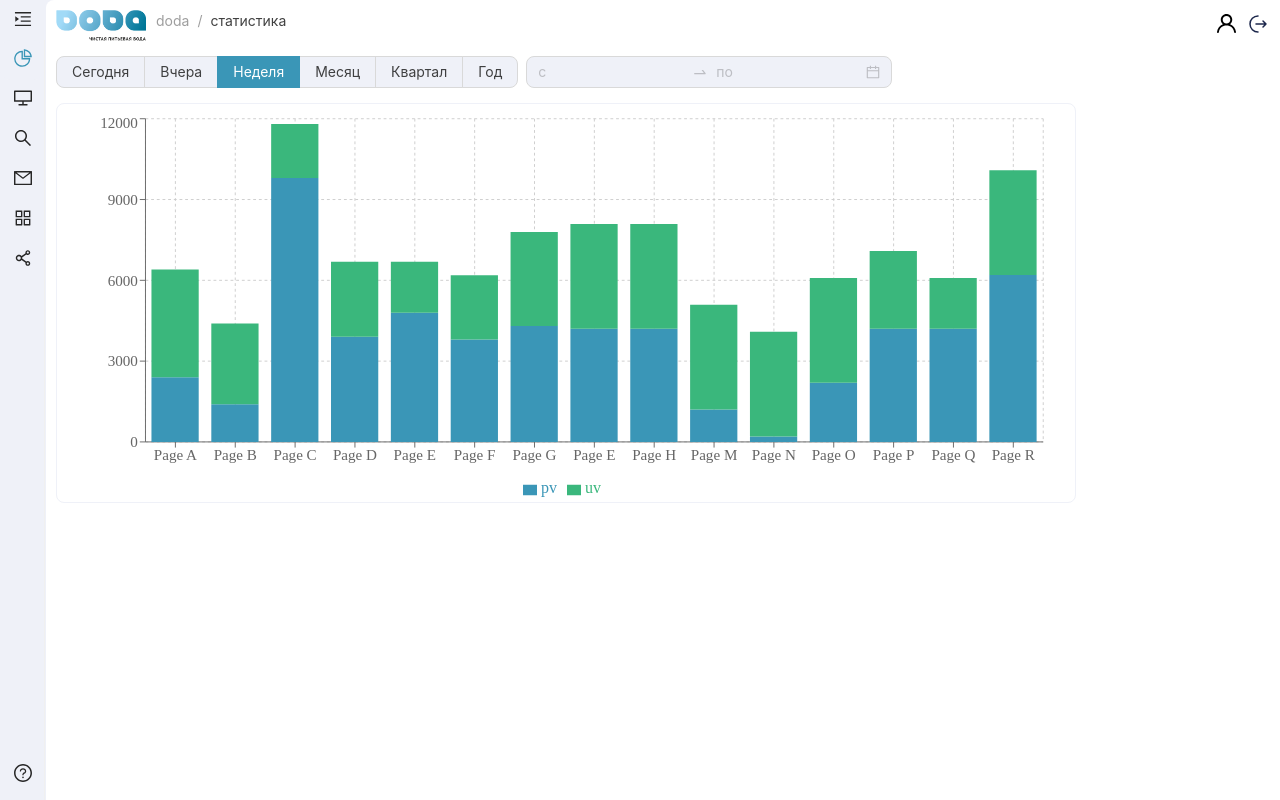
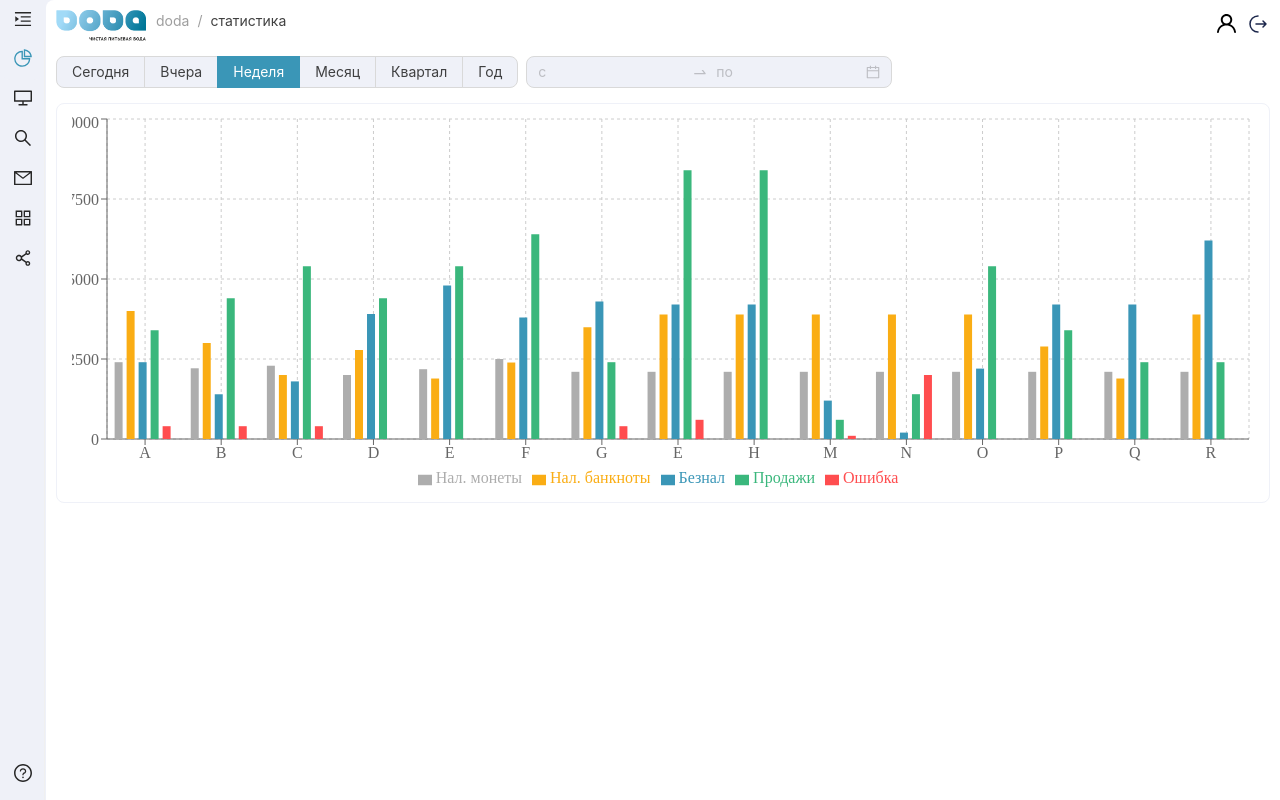
Before and after one commit to kakoi-to-pirat/doda, a React (Vite) app: page /doda/about in a window 1280 px wide. Both pictures are taken after a click on the item "Статистика". Built offline with nearby package versions, Linux system fonts and the light colour scheme; a small style sheet from the web is missing.

Commit message:
update chart demo data

```diff
--- a/src/index.css
+++ b/src/index.css
@@ -3,6 +3,7 @@
   --color-white: #fff;
   --color-black: #272727;
   --color-grey: #eff1f8;
+  --color-grey-dark: #adadad;
   --color-blue: #3a96b7;
   --color-blue-lite: #2bb1e6;
   --color-green: #3ab77c;
--- a/src/pages/statistics/ui/Page.module.css
+++ b/src/pages/statistics/ui/Page.module.css
@@ -5,7 +5,7 @@
 
 .statistics__chart {
   margin-top: 15px;
-  padding: 10px 0;
+  padding: 10px 15px;
 
   border: 1px solid var(--color-grey);
   border-radius: var(--base-border-radius);
--- a/src/pages/statistics/ui/Page.tsx
+++ b/src/pages/statistics/ui/Page.tsx
@@ -28,7 +28,9 @@ export const StatisticsPage = () => {
         <RangePicker onChange={onChange} placeholder={['c', 'по']} />
       </Space>
 
-      <Chart className={s.statistics__chart} />
+      <div style={{ height: '400px' }} className={s.statistics__chart}>
+        <Chart height={400} />
+      </div>
     </div>
   );
 };
--- a/src/shared/lib/config/layout.ts
+++ b/src/shared/lib/config/layout.ts
@@ -6,6 +6,7 @@ export const LAYOUT = {
     ['--color-white']: '#fff',
     ['--color-black']: '#272727',
     ['--color-grey']: '#eff1f8',
+    ['--color-grey-dark']: '#adadad',
     ['--color-blue']: '#3a96b7',
     ['--color-blue-lite']: '#2bb1e6',
     ['--color-green']: '#3ab77c',
--- a/src/widgets/chart/ui/Chart.tsx
+++ b/src/widgets/chart/ui/Chart.tsx
@@ -6,6 +6,7 @@ import {
   CartesianGrid,
   Tooltip,
   Legend,
+  ResponsiveContainer,
 } from 'recharts';
 
 import { LAYOUT } from '@/shared/lib';
@@ -14,107 +15,151 @@ import { IChart } from './Chart.h';
 
 const data = [
   {
-    name: 'Page A',
-    uv: 4000,
-    pv: 2400,
-    amt: 2400,
+    name: 'A',
+    'Нал. банкноты': 4000,
+    Безнал: 2400,
+    'Нал. монеты': 2400,
+    Продажи: 3400,
+    Ошибка: 400,
   },
   {
-    name: 'Page B',
-    uv: 3000,
-    pv: 1398,
-    amt: 2210,
+    name: 'B',
+    'Нал. банкноты': 3000,
+    Безнал: 1398,
+    'Нал. монеты': 2210,
+    Продажи: 4400,
+    Ошибка: 400,
   },
   {
-    name: 'Page C',
-    uv: 2000,
-    pv: 9800,
-    amt: 2290,
+    name: 'C',
+    'Нал. банкноты': 2000,
+    Безнал: 1800,
+    'Нал. монеты': 2290,
+    Продажи: 5400,
+    Ошибка: 400,
   },
   {
-    name: 'Page D',
-    uv: 2780,
-    pv: 3908,
-    amt: 2000,
+    name: 'D',
+    'Нал. банкноты': 2780,
+    Безнал: 3908,
+    'Нал. монеты': 2000,
+    Продажи: 4400,
   },
   {
-    name: 'Page E',
-    uv: 1890,
-    pv: 4800,
-    amt: 2181,
+    name: 'E',
+    'Нал. банкноты': 1890,
+    Безнал: 4800,
+    'Нал. монеты': 2181,
+    Продажи: 5400,
   },
   {
-    name: 'Page F',
-    uv: 2390,
-    pv: 3800,
-    amt: 2500,
+    name: 'F',
+    'Нал. банкноты': 2390,
+    Безнал: 3800,
+    'Нал. монеты': 2500,
+    Продажи: 6400,
   },
   {
-    name: 'Page G',
-    uv: 3490,
-    pv: 4300,
-    amt: 2100,
+    name: 'G',
+    'Нал. банкноты': 3490,
+    Безнал: 4300,
+    'Нал. монеты': 2100,
+    Продажи: 2400,
+    Ошибка: 400,
   },
   {
-    name: 'Page E',
-    uv: 3890,
-    pv: 4200,
-    amt: 2100,
+    name: 'E',
+    'Нал. банкноты': 3890,
+    Безнал: 4200,
+    'Нал. монеты': 2100,
+    Продажи: 8400,
+    Ошибка: 600,
   },
   {
-    name: 'Page H',
-    uv: 3890,
-    pv: 4200,
-    amt: 2100,
+    name: 'H',
+    'Нал. банкноты': 3890,
+    Безнал: 4200,
+    'Нал. монеты': 2100,
+    Продажи: 8400,
   },
   {
-    name: 'Page M',
-    uv: 3890,
-    pv: 1200,
-    amt: 2100,
+    name: 'M',
+    'Нал. банкноты': 3890,
+    Безнал: 1200,
+    'Нал. монеты': 2100,
+    Продажи: 600,
+    Ошибка: 100,
   },
   {
-    name: 'Page N',
-    uv: 3890,
-    pv: 200,
-    amt: 2100,
+    name: 'N',
+    'Нал. банкноты': 3890,
+    Безнал: 200,
+    'Нал. монеты': 2100,
+    Продажи: 1400,
+    Ошибка: 2000,
   },
   {
-    name: 'Page O',
-    uv: 3890,
-    pv: 2200,
-    amt: 2100,
+    name: 'O',
+    'Нал. банкноты': 3890,
+    Безнал: 2200,
+    'Нал. монеты': 2100,
+    Продажи: 5400,
   },
   {
-    name: 'Page P',
-    uv: 2890,
-    pv: 4200,
-    amt: 2100,
+    name: 'P',
+    'Нал. банкноты': 2890,
+    Безнал: 4200,
+    'Нал. монеты': 2100,
+    Продажи: 3400,
   },
   {
-    name: 'Page Q',
-    uv: 1890,
-    pv: 4200,
-    amt: 2100,
+    name: 'Q',
+    'Нал. банкноты': 1890,
+    Безнал: 4200,
+    'Нал. монеты': 2100,
+    Продажи: 2400,
   },
   {
-    name: 'Page R',
-    uv: 3890,
-    pv: 6200,
-    amt: 2100,
+    name: 'R',
+    'Нал. банкноты': 3890,
+    Безнал: 6200,
+    'Нал. монеты': 2100,
+    Продажи: 2400,
   },
 ];
 
 export const Chart = ({ className, width = 1020, height = 400 }: IChart) => {
   return (
+    <ResponsiveContainer width='100%' height='100%'>
       <BarChart className={className} width={width} height={height} data={data}>
         <CartesianGrid strokeDasharray='3 3' />
         <XAxis dataKey='name' />
-      <YAxis />
+        <YAxis width={30} />
         <Tooltip />
         <Legend />
-      <Bar dataKey='pv' stackId='a' fill={LAYOUT.colors['--color-blue']} />
-      <Bar dataKey='uv' stackId='a' fill={LAYOUT.colors['--color-green']} />
+
+        <Bar
+          dataKey='Нал. монеты'
+          stackId='d'
+          fill={LAYOUT.colors['--color-grey-dark']}
+        />
+        <Bar
+          dataKey='Нал. банкноты'
+          stackId='b'
+          fill={LAYOUT.colors['--color-yellow']}
+        />
+        <Bar
+          dataKey='Безнал'
+          stackId='a'
+          fill={LAYOUT.colors['--color-blue']}
+        />
+        <Bar
+          dataKey='Продажи'
+          stackId='e'
+          fill={LAYOUT.colors['--color-green']}
+        />
+        <Bar dataKey='Ошибка' stackId='c' fill={LAYOUT.colors['--color-red']} />
       </BarChart>
+    </ResponsiveContainer>
   );
 };
```
Lines whose indentation alone changed are shown as unchanged.
